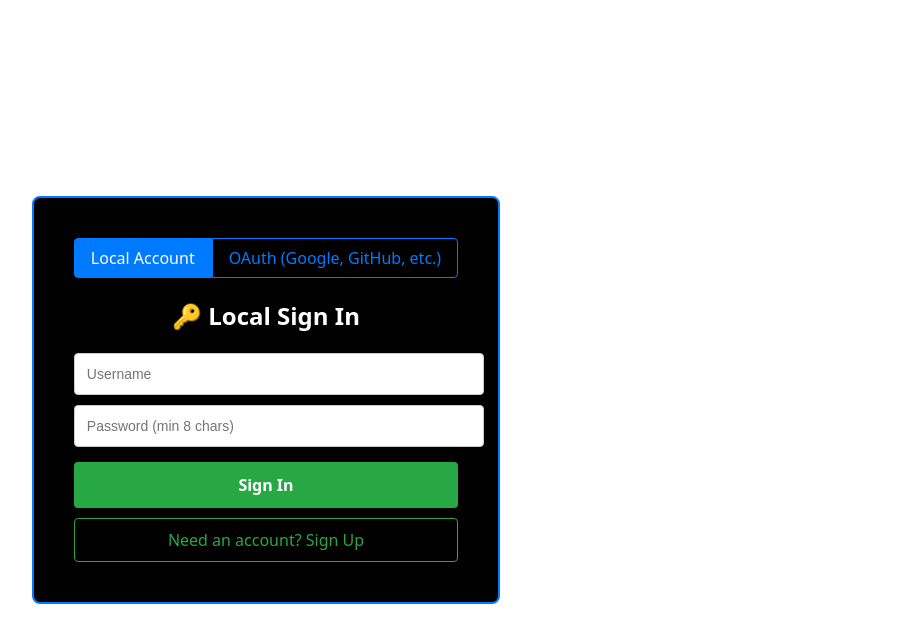
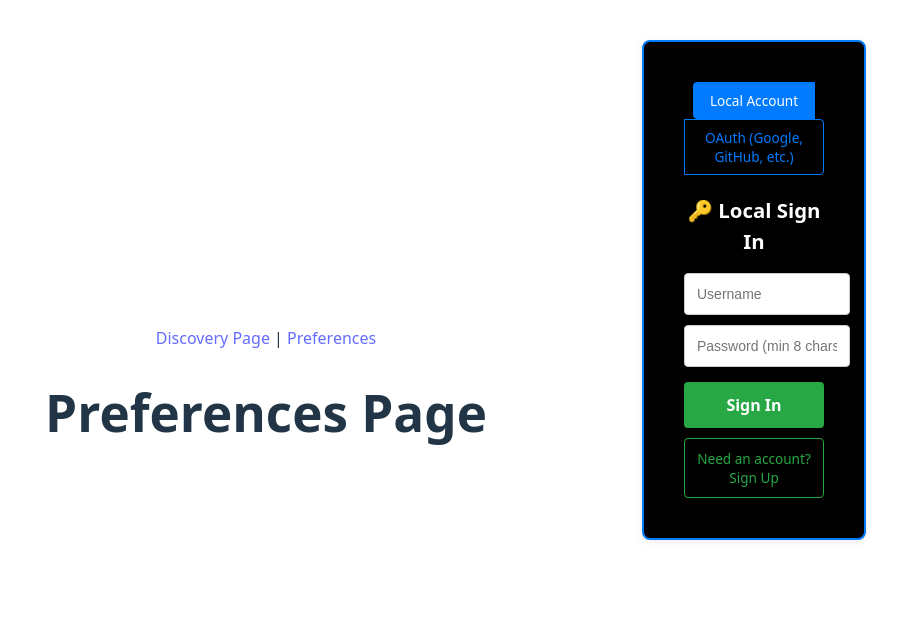
Before and after one commit to Team-10-FTL/branch-out, a React (Vite) app in the folder branchout-ui/: page /preferences in a window 1280 px wide. Shown: the top 642 px of the page, without its empty margins (374-1271 px from the left). Built offline with nearby package versions, Linux system fonts and the light colour scheme; no server answers.

Commit message:
Created router in app.jsx with theme context, to discover/preferences pages

```diff
--- a/branchout-ui/package.json
+++ b/branchout-ui/package.json
@@ -4,6 +4,7 @@
   "version": "0.0.0",
   "type": "module",
   "scripts": {
+    "start": "vite",
     "dev": "vite",
     "build": "vite build",
     "lint": "eslint .",
@@ -11,8 +12,11 @@
   },
   "dependencies": {
     "@clerk/clerk-react": "^5.33.0",
+    "@emotion/styled": "^11.14.1",
+    "@mui/material": "^7.2.0",
     "react": "^19.1.0",
-    "react-dom": "^19.1.0"
+    "react-dom": "^19.1.0",
+    "react-router-dom": "^7.6.3"
   },
   "devDependencies": {
     "@eslint/js": "^9.29.0",
--- a/branchout-ui/src/components/App/App.jsx
+++ b/branchout-ui/src/components/App/App.jsx
@@ -1,18 +1,57 @@
 import { useState } from 'react'
+import { BrowserRouter as Router, Routes, Route, Link } from "react-router-dom";
 import AuthComponent from '../Auth/Auth'
+import { useTheme } from '../UISwitch/ThemeContext.jsx';
+import { createTheme, ThemeProvider } from '@mui/material/styles';
+import PreferencesPage from '/src/pages/PreferencesPage';
+import DiscoveryPage from '/src/pages/DiscoveryPage';
 import './App.css'
-import reactLogo from '../../assets/react.svg'
-import viteLogo from '/vite.svg'
+
+
+
+function AppContent() {
+  const { isDarkMode } = useTheme();  // ✅ Access dark mode state
+
+  const muiTheme = createTheme({
+    palette: {
+      mode: isDarkMode ? 'dark' : 'light',  // ✅ Dynamic theme
+      primary: {
+        main: isDarkMode ? '#ffffff' : '#000000',
+      },
+      text: {
+        primary: isDarkMode ? '#ffffff' : '#000000',
+      },
+    },
+  });
+
+  return (
+    <ThemeProvider theme={muiTheme}>
+      <div className="auth">
+        <AuthComponent />
+      </div>
+
+      <nav>
+        <Link to="/">Discovery Page</Link> | <Link to="/preferences">Preferences</Link>
+      </nav>
+
+      <Routes>
+        <Route path="/" element={<DiscoveryPage />} />
+        <Route path="/preferences" element={<PreferencesPage />} />
+      </Routes>
+    </ThemeProvider>
+  );
+
+}
+
 
 function App() {
   const [count, setCount] = useState(0)
 
   return (
     <>
-{/* Add the Auth component for testing */}
-      <div className="auth">
-        <AuthComponent />
-      </div>
+    <Router>
+      <AppContent />
+    </Router>
     </>
   )
 }
--- a/branchout-ui/src/components/Auth/Auth.css
+++ b/branchout-ui/src/components/Auth/Auth.css
@@ -0,0 +1,14 @@
+
+/* Styling to make the auth component mini while the login is styled. */
+.auth {
+    position: absolute;
+    top: 20px;
+    right: 20px;
+    width: 180px;
+    padding: 10px;
+    font-size: 0.85em;
+    background: #f5f5f5;
+    border-radius: 8px;
+    box-shadow: 0 2px 8px rgba(0, 0, 0, 0.08);
+    z-index: 1000;
+}
--- a/branchout-ui/src/components/Auth/Auth.jsx
+++ b/branchout-ui/src/components/Auth/Auth.jsx
@@ -90,7 +90,7 @@ if (isLoading) {
 
       const requestBody = isSignUp
         ? {
-            userName: username,
+            username: username,
             email: email,      // Include email only for signup
             password: password
           }
@@ -114,7 +114,7 @@ if (isLoading) {
         // Store user info locally (you might want to use proper state management)
         setLocalUser({
           id: result.user?.id,
-          username: result.user?.userName,
+          username: result.user?.username,
           email: result.user?.email,
           role:  result.user?.role
         })
@@ -124,7 +124,7 @@ if (isLoading) {
         localStorage.setItem('authToken', result.token)
         localStorage.setItem('userData', JSON.stringify({
           id: result.user?.id,
-          username: result.user?.userName,
+          username: result.user?.username,
           email: result.user?.email,
           role: result.user?.role // Store the role for admin checks
         }))
--- /dev/null
+++ b/branchout-ui/src/components/UISwitch/ThemeContext.jsx
@@ -0,0 +1,48 @@
+// src/contexts/ThemeContext.jsx
+import { createContext, useContext, useState, useEffect } from 'react';
+
+const ThemeContext = createContext();
+
+export const useTheme = () => {
+    const context = useContext(ThemeContext);
+    if (!context) {
+        throw new Error('useTheme must be used within a ThemeProvider');
+    }
+    return context;
+};
+
+export const CustomThemeProvider = ({ children }) => {
+    const [isDarkMode, setIsDarkMode] = useState(false);
+
+    // Load theme from localStorage on mount
+    useEffect(() => {
+        const savedTheme = localStorage.getItem('darkMode');
+        if (savedTheme) {
+        setIsDarkMode(JSON.parse(savedTheme));
+    }
+}, []);
+
+// Save theme to localStorage when it changes
+useEffect(() => {
+    localStorage.setItem('darkMode', JSON.stringify(isDarkMode));
+
+    // Apply theme to body element
+    if (isDarkMode) {
+    document.body.classList.add('dark-mode');
+    document.body.classList.remove('light-mode');
+    } else {
+    document.body.classList.add('light-mode');
+    document.body.classList.remove('dark-mode');
+    }
+}, [isDarkMode]);
+
+const toggleTheme = () => {
+    setIsDarkMode(prev => !prev);
+};
+
+return (
+    <ThemeContext.Provider value={{ isDarkMode, toggleTheme }}>
+    {children}
+    </ThemeContext.Provider>
+);
+};
--- a/branchout-ui/src/main.jsx
+++ b/branchout-ui/src/main.jsx
@@ -1,15 +1,18 @@
 import { StrictMode } from 'react'
 import { createRoot } from 'react-dom/client'
 import { ClerkProvider } from '@clerk/clerk-react'
+import App from './components/App/App'
+import { CustomThemeProvider } from './components/UISwitch/ThemeContext.jsx';
 import './index.css'
-import App from './components/App/App'
 
 const clerkPubKey = import.meta.env.VITE_CLERK_PUBLISHABLE_KEY
 
 createRoot(document.getElementById('root')).render(
   <StrictMode>
     <ClerkProvider publishableKey={clerkPubKey}>
-      <App />
+      <CustomThemeProvider>
+        <App />
+      </CustomThemeProvider>
     </ClerkProvider>
   </StrictMode>,
 )
--- a/branchout-ui/src/pages/DiscoveryPage.jsx
+++ b/branchout-ui/src/pages/DiscoveryPage.jsx
@@ -0,0 +1,9 @@
+function DiscoveryPage() {
+    return (
+
+    <h1>Discovery Page</h1>
+
+)
+}
+
+export default DiscoveryPage;
--- a/branchout-ui/src/pages/PreferencesPage.css
+++ b/branchout-ui/src/pages/PreferencesPage.css
@@ -0,0 +1,3 @@
+h1 {
+    color:black;
+}
--- a/branchout-ui/src/pages/PreferencesPage.jsx
+++ b/branchout-ui/src/pages/PreferencesPage.jsx
@@ -0,0 +1,11 @@
+
+
+function PreferencesPage() {
+    return (
+
+    <h1>Preferences Page</h1>
+
+)
+}
+
+export default PreferencesPage;
```
